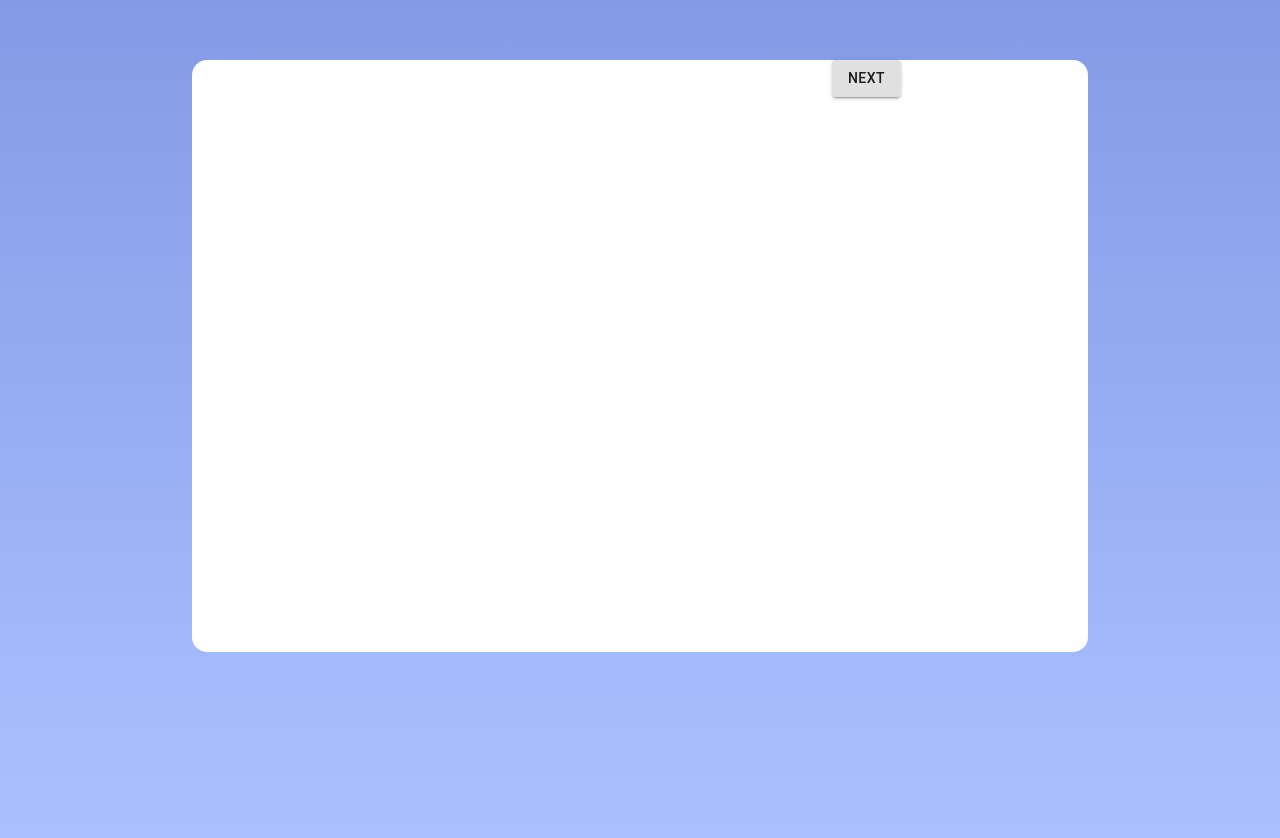
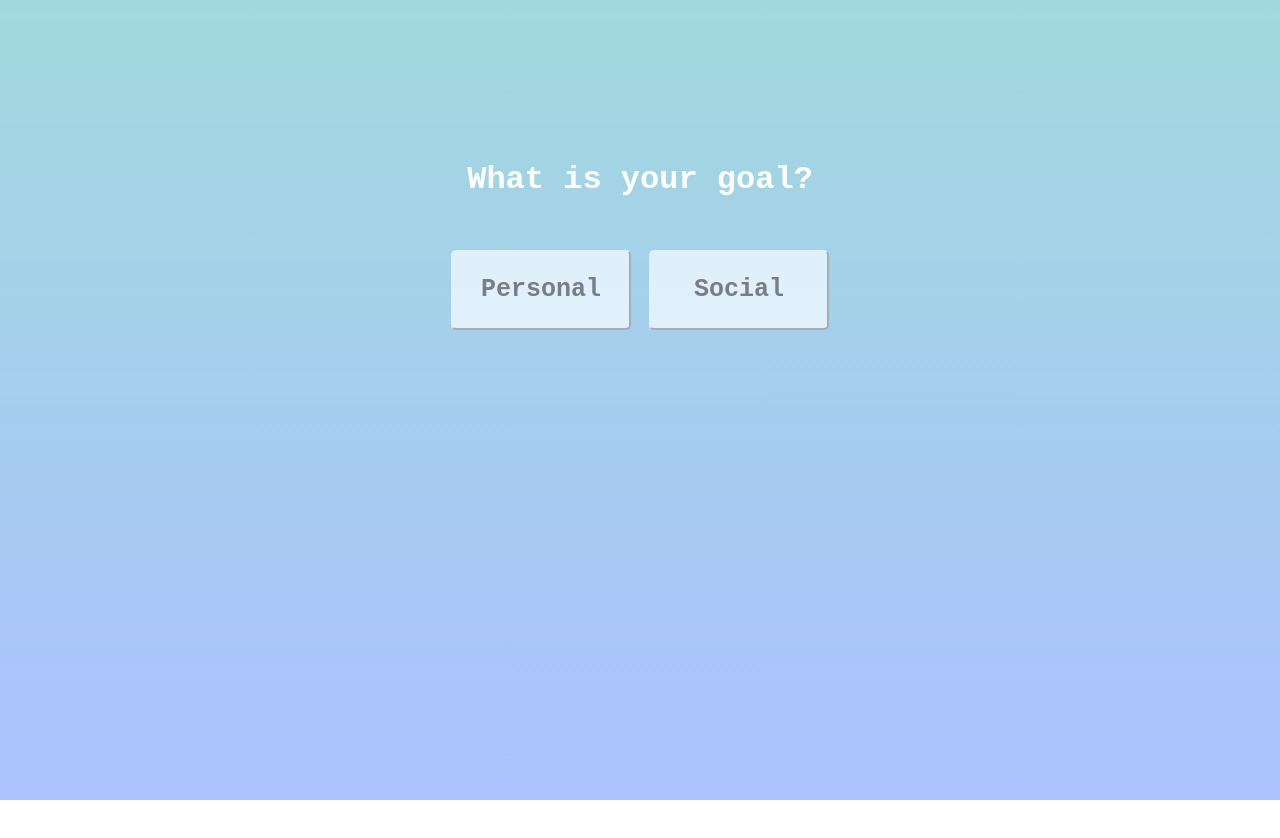
Before and after one commit to vomichaelminh/aim, a React (Create React App) app in the folder client/: page /profile in a window 1280 px wide. Shown: the top 838 px of the page. After the commit the page ends 800 px from the top, so only its background shows below. Built offline with nearby package versions, Linux system fonts and the light colour scheme.

Commit message:
frontend commit

```diff
--- /dev/null
+++ b/client/src/formComponents/FormGoalType.js
@@ -0,0 +1,33 @@
+import React from "react";
+import "../styles/Profile.css";
+
+export default class goalType extends React.Component {
+  toPersonal = (e) => {
+    e.preventDefault();
+    this.props.nextPersonal();
+  };
+
+  toSocial = (e) => {
+    e.preventDefault();
+    this.props.nextSocial();
+  };
+
+  render() {
+    return (
+      <div className="formContainer">
+        <div className="text">
+          <h1>What is your goal?</h1>
+        </div>
+        <div className="buttonContainer">
+          <button className="selectButton" onClick={this.toPersonal}>
+            Personal
+          </button>
+          &nbsp;&nbsp;&nbsp;&nbsp;
+          <button className="selectButton" onClick={this.toSocial}>
+            Social
+          </button>
+        </div>
+      </div>
+    );
+  }
+}
--- /dev/null
+++ b/client/src/formComponents/FormPersonalGoal.js
@@ -0,0 +1,28 @@
+import React from "react";
+
+export default class PersonalGood extends React.Component {
+  next = (e) => {
+    e.preventDefault();
+    this.props.nextStep();
+  };
+
+  back = (e) => {
+    e.preventDefault();
+    this.props.prevStep();
+  };
+
+  render() {
+    const { values, handleChange } = this.props;
+    return (
+      <div>
+        <div>
+          <h1>Personal Goals</h1>
+        </div>
+        <button>Professional</button>
+        <button>Fitness</button>
+        <button>Personal Development</button>
+        <button>Other</button>
+      </div>
+    );
+  }
+}
--- /dev/null
+++ b/client/src/formComponents/FormSocialGood.js
@@ -0,0 +1,31 @@
+import React from "react";
+import Button from "@material-ui/core/Button";
+
+export default class SocialGood extends React.Component {
+  next = (e) => {
+    e.preventDefault();
+    this.props.nextStep();
+  };
+
+  back = (e) => {
+    e.preventDefault();
+    this.props.prevStep();
+  };
+
+  render() {
+    const { values, handleChange } = this.props;
+    return (
+      <div>
+        <div>Social Good</div>
+        <div>
+          <button>Environmental</button>
+          <button>Social Button</button>
+          <button>Personal</button>
+        </div>
+        <div className="nextButton">
+          <Button variant="contained">Next</Button>
+        </div>
+      </div>
+    );
+  }
+}
--- a/client/src/pages/Login.js
+++ b/client/src/pages/Login.js
@@ -22,6 +22,7 @@ const responseGoogle = (response) => {
 export const Login = () => {
   return (
     <div className="container">
+      <div className="Card">
         <div className="loginCard">
           <GoogleLogin
             clientId={clientId}
@@ -32,6 +33,7 @@ export const Login = () => {
           />
         </div>
       </div>
+    </div>
   );
 };
 
--- a/client/src/pages/Profile.js
+++ b/client/src/pages/Profile.js
@@ -2,19 +2,92 @@ import React from "react";
 import "../styles/Login.css";
 import "../styles/Profile.css";
 import Button from "@material-ui/core/Button";
+import FormGoalType from "../formComponents/FormGoalType.js";
+import FormSocialGood from "../formComponents/FormSocialGood.js";
+import FormPersonalGoal from "../formComponents/FormPersonalGoal.js";
 
 class Profile extends React.Component {
+  state = {
+    step: 1,
+    goalType: "",
+    goalCategory: "",
+  };
+
+  specifyState = (type) => {
+    this.setState({
+      goalType: type,
+    });
+  };
+
+  toPersonal = () => {
+    const { step } = this.state;
+    this.setState({
+      step: step + 1,
+    });
+  };
+
+  toSocial = () => {
+    const { step } = this.state;
+    this.setState({
+      step: step + 2,
+    });
+  };
+
+  prevStep = () => {
+    this.setState({
+      step: 1,
+    });
+  };
+
+  handleChange = (input) => (e) => {
+    this.setState({ [input]: e.target.value });
+  };
+
   render() {
+    const { step } = this.state;
+    const { goalType, goalCategory } = this.state;
+    const values = { goalType, goalCategory };
+
+    switch (step) {
+      case 1:
         return (
           <div className="container">
-        <div className="loginCard">
-          <div> </div>
+            <FormGoalType
+              nextPersonal={this.toPersonal}
+              nextSocial={this.toSocial}
+              handleChange={this.handleChange}
+              values={values}
+            />
+          </div>
+        );
+
+      case 2:
+        return (
+          <div className="container">
+            <div>
+              <FormPersonalGoal />
+            </div>
             <div className="nextButton">
               <Button variant="contained">Next</Button>
             </div>
           </div>
+        );
+
+      case 3:
+        return (
+          <div className="container">
+            <div>
+              <FormSocialGood />
+            </div>
+            <div className="nextButton">
+              <Button variant="contained">Next</Button>
+            </div>
           </div>
         );
+
+      default:
+        console.log("default");
+    }
   }
 }
 
--- a/client/src/styles/Login.css
+++ b/client/src/styles/Login.css
@@ -1,14 +1,14 @@
 .container {
-  padding-top: 60px;
-  background-image: linear-gradient(#849ae6, #acc2ff);
+  background-image: linear-gradient(#a0d9dd, #acc2ff);
   height: 100vh;
+  justify-content: center;
 }
 
 .loginCard {
   margin: auto;
   background-color: white;
   border-radius: 15px;
-  width: 70%;
+  max-width: 500px;
   height: 74%;
 }
 
@@ -16,3 +16,8 @@
   float: left;
   width: 3vh;
 }
+
+.Card {
+  padding-top: 60px;
+  height: 100%;
+}
--- a/client/src/styles/Profile.css
+++ b/client/src/styles/Profile.css
@@ -1,3 +1,45 @@
 .nextButton {
-  margin-left: 640px;
+  position: absolute;
+  right: 10vh;
+  bottom: 50vh;
 }
+
+.buttonContainer {
+  margin: auto;
+  margin-top: 30px;
+  display: flex;
+  justify-content: center;
+}
+
+.selectButton {
+  color: rgb(107, 107, 107);
+  font-weight: 600;
+  height: 80px;
+  width: 180px;
+  border-radius: 5px;
+  border-color: aliceblue;
+  background-color: aliceblue;
+  opacity: 80%;
+  font-size: 25px;
+  outline-style: none;
+  font-family: "Courier New", Courier, monospace;
+}
+
+.selectButton:hover {
+  opacity: 100%;
+}
+
+h1 {
+  color: white;
+}
+
+.text {
+  margin: auto;
+  display: flex;
+  justify-content: center;
+  font-family: "Courier New", Courier, monospace;
+}
+
+.formContainer {
+  padding-top: 140px;
+}
```
Also changed, not shown: 2 other files (tests, documents, lock files or other folders). Lines whose indentation alone changed are shown as unchanged.
